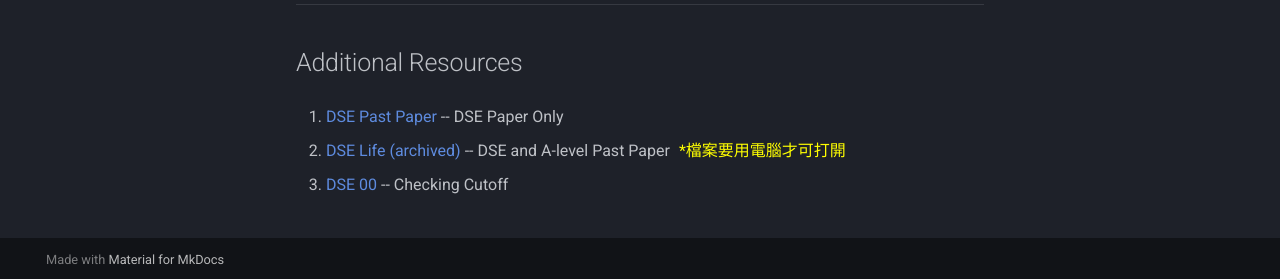
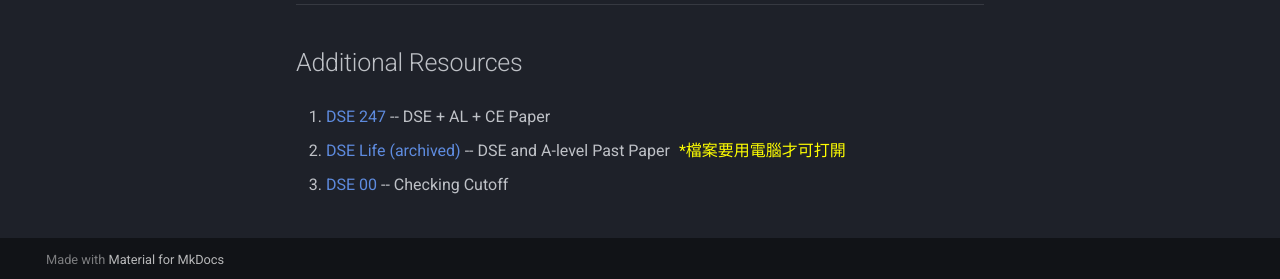
Before and after one commit to louiskwt/starchaser-portal, an MkDocs documentation site: the page built from docs/resources/index.md, in a window 1280 px wide. Shown: the part 618-897 px from the top of the page. Built offline with MkDocs 1.6.1 and Material for MkDocs 9.7.7, drawn with Linux system fonts in a browser that asks for light colours.

Commit message:
update top link

```diff
--- a/docs/resources/index.md
+++ b/docs/resources/index.md
@@ -32,7 +32,7 @@ Writing Booklet Vol 1.5
 
 ## Additional Resources
 
-1. [DSE Past Paper](https://dsepastpaper.com/english) -- DSE Paper Only
+1. [DSE 247](https://dse247.com/subject/english/) -- DSE + AL + CE Paper
 
 2. [DSE Life (archived)](https://web.archive.org/web/20241228044243/https://dse.life/ppindex/eng/#dse) -- DSE and A-level Past Paper <span style="color: yellow; margin-left: 5px">\*檔案要用電腦才可打開</span>
 
```
